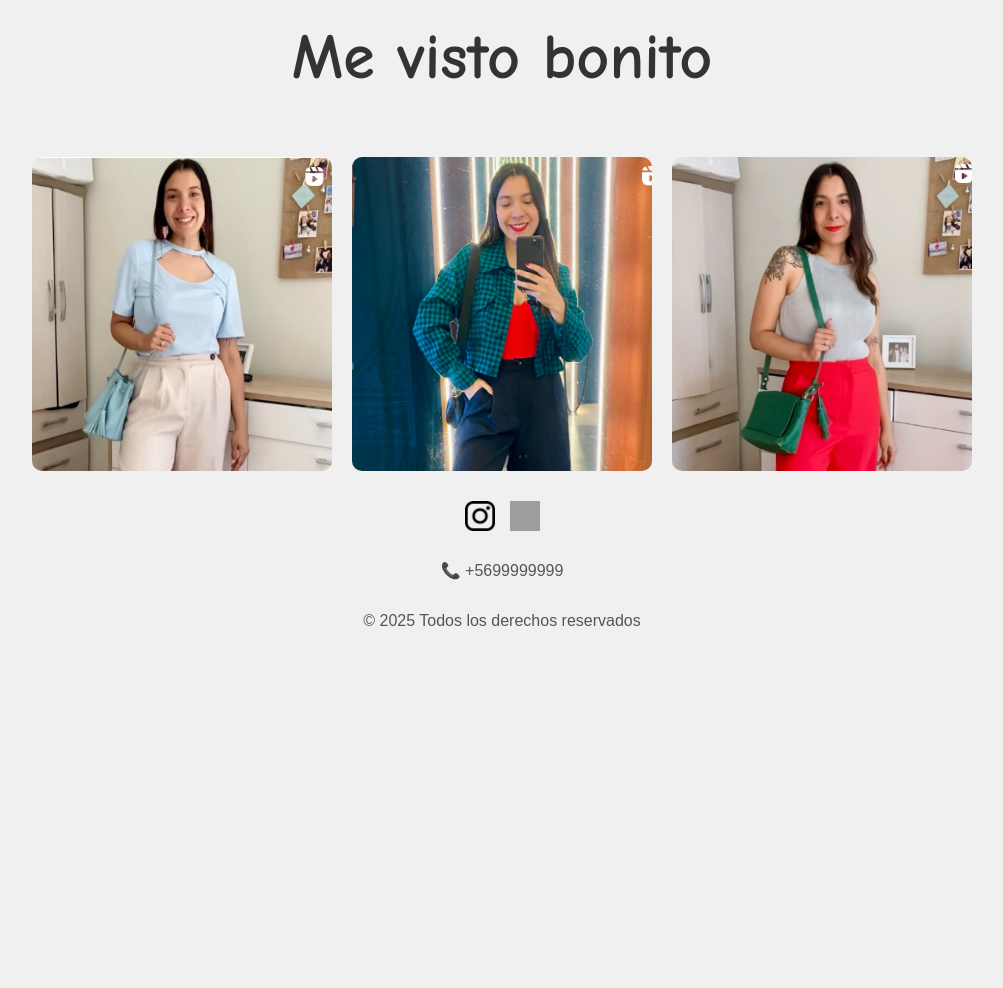
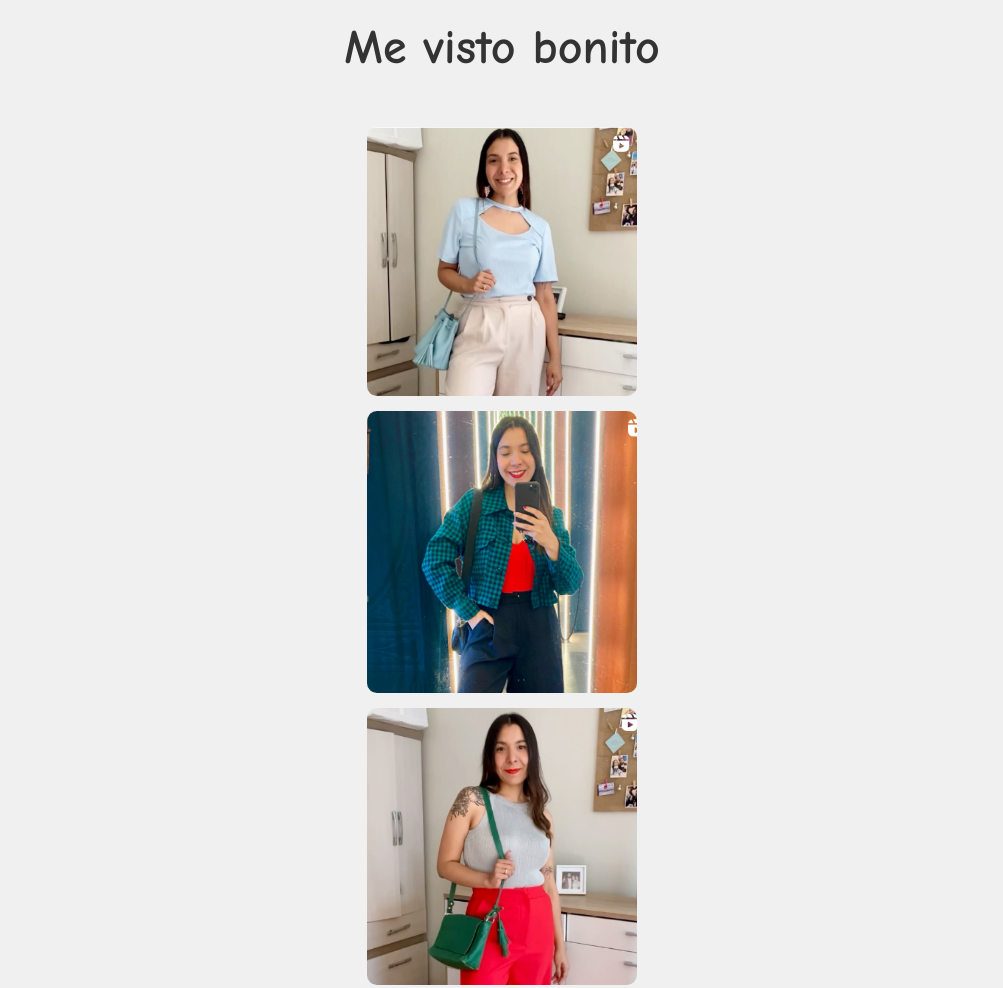
Before and after one commit to palma2034/mevistobonito.cl, a plain HTML site: page index.html in a window 1280 px wide. Shown: the top 988 px of the page, without its empty margins (138-1141 px from the left). Before the commit the page ends 800 px from the top, so only its background shows below. Drawn offline with Linux system fonts and the light colour scheme; grey boxes are pictures that could not be loaded.

Commit message:
Add files via upload

```diff
--- a/index.html
+++ b/index.html
@@ -13,21 +13,25 @@
             height: 100vh;
             margin: 0;
             background-color: #f0f0f0;
+            padding: 10px;
         }
         h1 {
             font-family: "Comic Sans MS", cursive, sans-serif;
-            font-size: 4rem;
+            font-size: 3rem;
             color: #333;
-            margin-top: 20px;
+            margin-top: 10px;
+            text-align: center;
         }
         .image-container {
             display: flex;
-            justify-content: center;
-            gap: 20px;
+            flex-direction: column;
+            align-items: center;
+            gap: 15px;
             margin-top: 20px;
         }
         .image-container img {
-            width: 300px;
+            width: 90%;
+            max-width: 300px;
             height: auto;
             border-radius: 10px;
         }
@@ -39,6 +43,7 @@
             font-family: Arial, sans-serif;
             font-size: 1rem;
             color: #555;
+            text-align: center;
         }
         .social-icons {
             display: flex;
@@ -46,8 +51,8 @@
             margin-bottom: 10px;
         }
         .social-icons img {
-            width: 30px;
-            height: 30px;
+            width: 40px;
+            height: 40px;
         }
     </style>
 </head>
```
